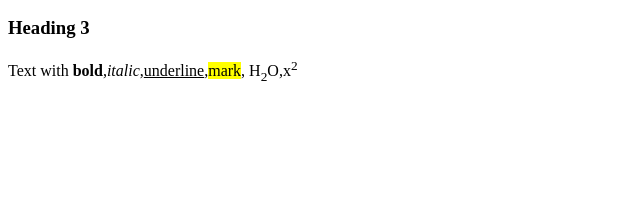
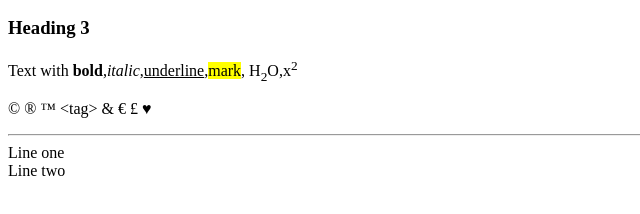
Before and after one commit to powerranges/WDW_0581, a plain HTML site: page Web_Designing_Workshop_Assignment/Assignment2.html in a window 1280 px wide. Shown: the part 110-324 px from the top of the page, without its empty margins (0-640 px from the left). Drawn offline with Linux system fonts and the light colour scheme.

Commit message:
assignment 2 completed

```diff
--- a/Web_Designing_Workshop_Assignment/Assignment2.html
+++ b/Web_Designing_Workshop_Assignment/Assignment2.html
@@ -13,6 +13,12 @@
         Text with <b>bold</b>,<i>italic</i>,<u>underline</u>,<mark>mark</mark>,
         H<sub>2</sub>O,x<sup>2</sup>
     </p>
-
+    <p>
+        &copy; &reg; &trade; &lt;tag&gt;
+        &amp; &euro; &pound; &hearts;
+    </p>
+    <hr>
+    Line one<br>
+    Line two
 </body>
 </html>
```
